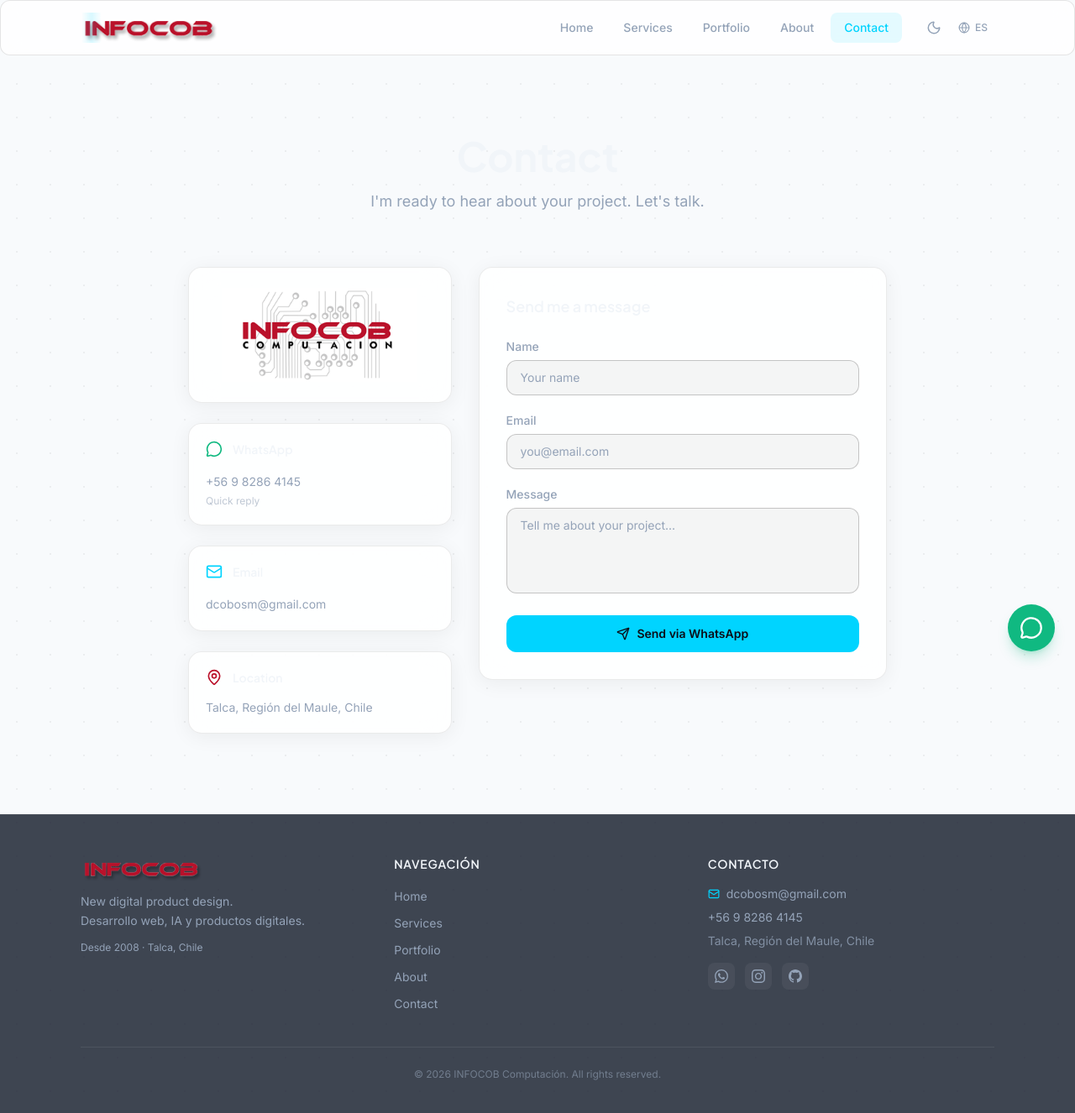
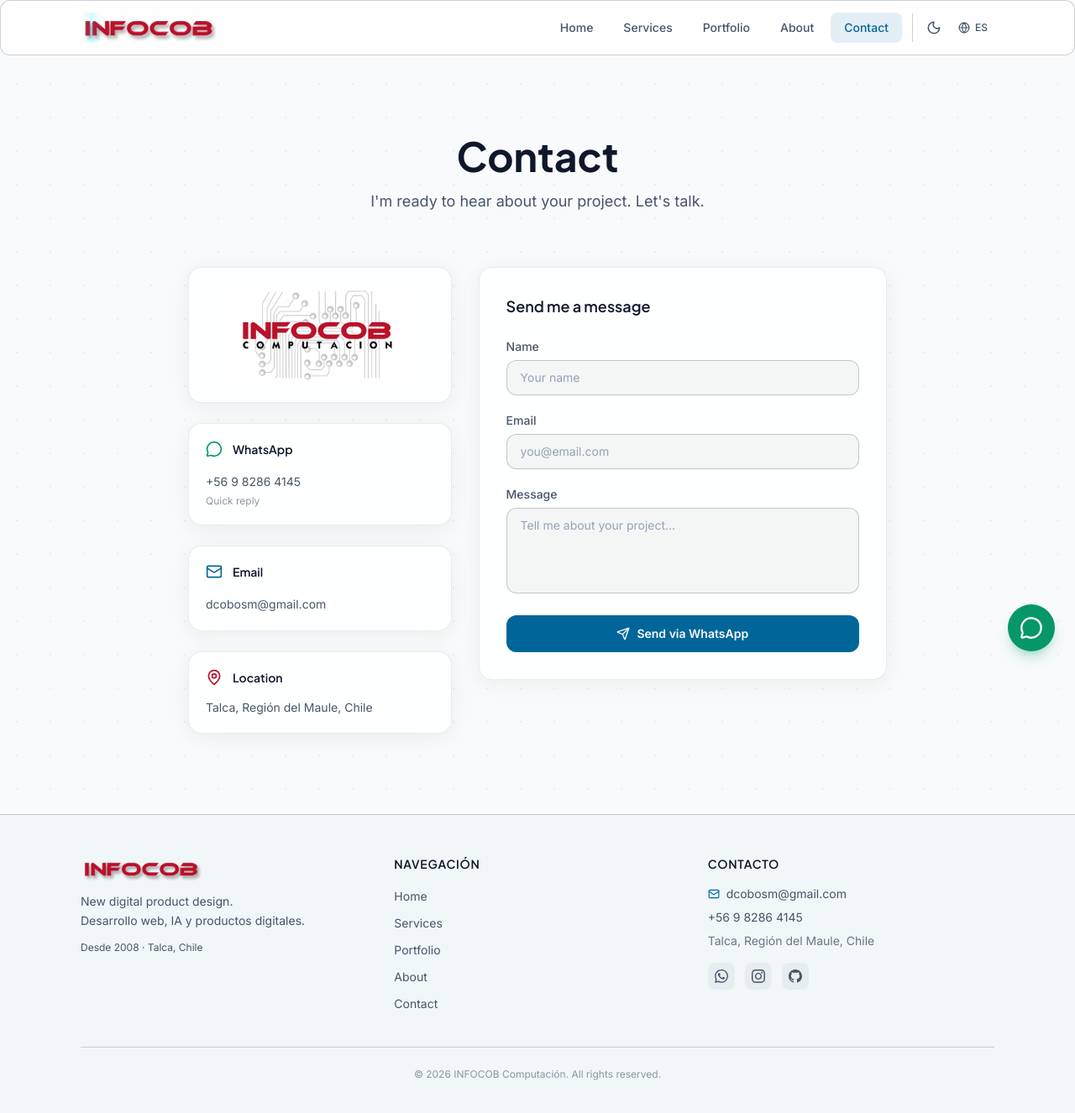
Before and after one commit to superdandi/infocob, a Next.js app: page /infocob/contacto in a window 1280 px wide. Shown: the top 1326 px of the page at 84% size. Built offline with nearby package versions, Linux system fonts and the light colour scheme.

Commit message:
fix light mode: override utility classes directly + sync ThemeProvider initial state

```diff
--- a/src/app/globals.css
+++ b/src/app/globals.css
@@ -17,24 +17,68 @@
 }
 
 :root.light {
-  --color-bg: #f8fafc;
-  --color-bg-secondary: #f1f5f9;
-  --color-card: rgba(255, 255, 255, 0.7);
-  --color-accent: #006699;
-  --color-accent-secondary: #4f46e5;
-  --color-brand: #ba112a;
-  --color-text: #0f172a;
-  --color-text-muted: #475569;
-  --color-border: rgba(0, 0, 0, 0.18);
-  --color-success: #059669;
-}
-
-:root {
   --background: #f8fafc;
   --foreground: #0f172a;
 }
 
+:root.light .text-text { color: #0f172a; }
+:root.light .text-text-muted { color: #475569; }
+:root.light .text-text-muted\/20 { color: rgba(71, 85, 105, 0.2); }
+:root.light .text-text-muted\/30 { color: rgba(71, 85, 105, 0.3); }
+:root.light .text-text-muted\/40 { color: rgba(71, 85, 105, 0.4); }
+:root.light .text-text-muted\/50 { color: rgba(71, 85, 105, 0.5); }
+:root.light .text-text-muted\/60 { color: rgba(71, 85, 105, 0.6); }
+:root.light .text-text-muted\/80 { color: rgba(71, 85, 105, 0.8); }
+:root.light .text-text\/10 { color: rgba(15, 23, 42, 0.1); }
+:root.light .text-accent { color: #006699; }
+:root.light .text-accent\/50 { color: rgba(0, 102, 153, 0.5); }
+:root.light .text-bg { color: #f8fafc; }
+:root.light .text-brand { color: #ba112a; }
+:root.light .text-success { color: #059669; }
+:root.light .bg-accent { background-color: #006699; }
+:root.light .bg-accent\/10 { background-color: rgba(0, 102, 153, 0.1); }
+:root.light .bg-bg { background-color: #f8fafc; }
+:root.light .bg-bg-secondary\/80 { background-color: rgba(241, 245, 249, 0.8); }
+:root.light .bg-brand { background-color: #ba112a; }
+:root.light .bg-success { background-color: #059669; }
+:root.light .bg-success\/15 { background-color: rgba(5, 150, 105, 0.15); }
+:root.light .bg-white\/5 { background-color: rgba(0, 0, 0, 0.04); }
+:root.light .bg-white\/\[0\.02\] { background-color: rgba(0, 0, 0, 0.02); }
+:root.light .bg-white\/\[0\.03\] { background-color: rgba(0, 0, 0, 0.03); }
+:root.light .border-border { border-color: rgba(0, 0, 0, 0.18); }
+:root.light .border-border\/50 { border-color: rgba(0, 0, 0, 0.09); }
+:root.light .placeholder\:text-text-muted\/30::placeholder { color: rgba(71, 85, 105, 0.3); }
+:root.light .placeholder\:text-text-muted\/40::placeholder { color: rgba(71, 85, 105, 0.4); }
+:root.light .hover\:text-text:hover { color: #0f172a; }
+:root.light .hover\:text-brand:hover { color: #ba112a; }
+:root.light .hover\:bg-white\/5:hover { background-color: rgba(0, 0, 0, 0.04); }
+:root.light .hover\:bg-white\/10:hover { background-color: rgba(0, 0, 0, 0.08); }
+:root.light .hover\:border-text-muted\/20:hover { border-color: rgba(71, 85, 105, 0.2); }
+:root.light .hover\:border-text-muted\/30:hover { border-color: rgba(71, 85, 105, 0.3); }
+:root.light .hover\:border-success\/30:hover { border-color: rgba(5, 150, 105, 0.3); }
+:root.light .shadow-accent\/20 { --tw-shadow-color: rgba(0, 102, 153, 0.2); }
+:root.light .shadow-success\/25 { --tw-shadow-color: rgba(5, 150, 105, 0.25); }
+:root.light .from-accent\/10 { --tw-gradient-from: rgba(0, 102, 153, 0.1); }
+:root.light .from-accent-secondary\/5 { --tw-gradient-from: rgba(79, 70, 229, 0.05); }
+:root.light .via-accent-secondary\/5 { --tw-gradient-via: rgba(79, 70, 229, 0.05); }
+:root.light .to-brand\/5 { --tw-gradient-to: rgba(186, 17, 42, 0.05); }
+:root.light .group-hover\:text-accent:is(:where(.group):hover *) { color: #006699; }
+:root.light .focus\:border-accent\/50:focus { border-color: rgba(0, 102, 153, 0.5); }
+:root.light .focus\:ring-accent\/20:focus { --tw-ring-color: rgba(0, 102, 153, 0.2); }
+:root.light input, :root.light textarea {
+  background: rgba(0, 0, 0, 0.04) !important;
+  border-color: rgba(0, 0, 0, 0.2) !important;
+}
+:root.light input::placeholder, :root.light textarea::placeholder {
+  color: #94a3b8 !important;
+}
+
 .dark {
+  --background: #0b0d17;
+  --foreground: #f1f5f9;
+}
+
+:root {
   --background: #0b0d17;
   --foreground: #f1f5f9;
 }
--- a/src/lib/ThemeProvider.tsx
+++ b/src/lib/ThemeProvider.tsx
@@ -18,19 +18,13 @@ export function useTheme() {
   return useContext(ThemeContext);
 }
 
-function getInitialTheme(): Theme {
-  if (typeof window === "undefined") return "dark";
-  const stored = localStorage.getItem("infocob-theme") as Theme | null;
-  if (stored === "light" || stored === "dark") return stored;
-  return window.matchMedia("(prefers-color-scheme: light)").matches ? "light" : "dark";
-}
-
 export function ThemeProvider({ children }: { children: ReactNode }) {
-  const [theme, setTheme] = useState<Theme>("dark");
-
-  useEffect(() => {
-    setTheme(getInitialTheme());
-  }, []);
+  const [theme, setTheme] = useState<Theme>(() => {
+    if (typeof window === "undefined") return "dark";
+    const stored = localStorage.getItem("infocob-theme") as Theme | null;
+    if (stored === "light" || stored === "dark") return stored;
+    return window.matchMedia("(prefers-color-scheme: light)").matches ? "light" : "dark";
+  });
 
   useEffect(() => {
     document.documentElement.classList.toggle("light", theme === "light");
```
